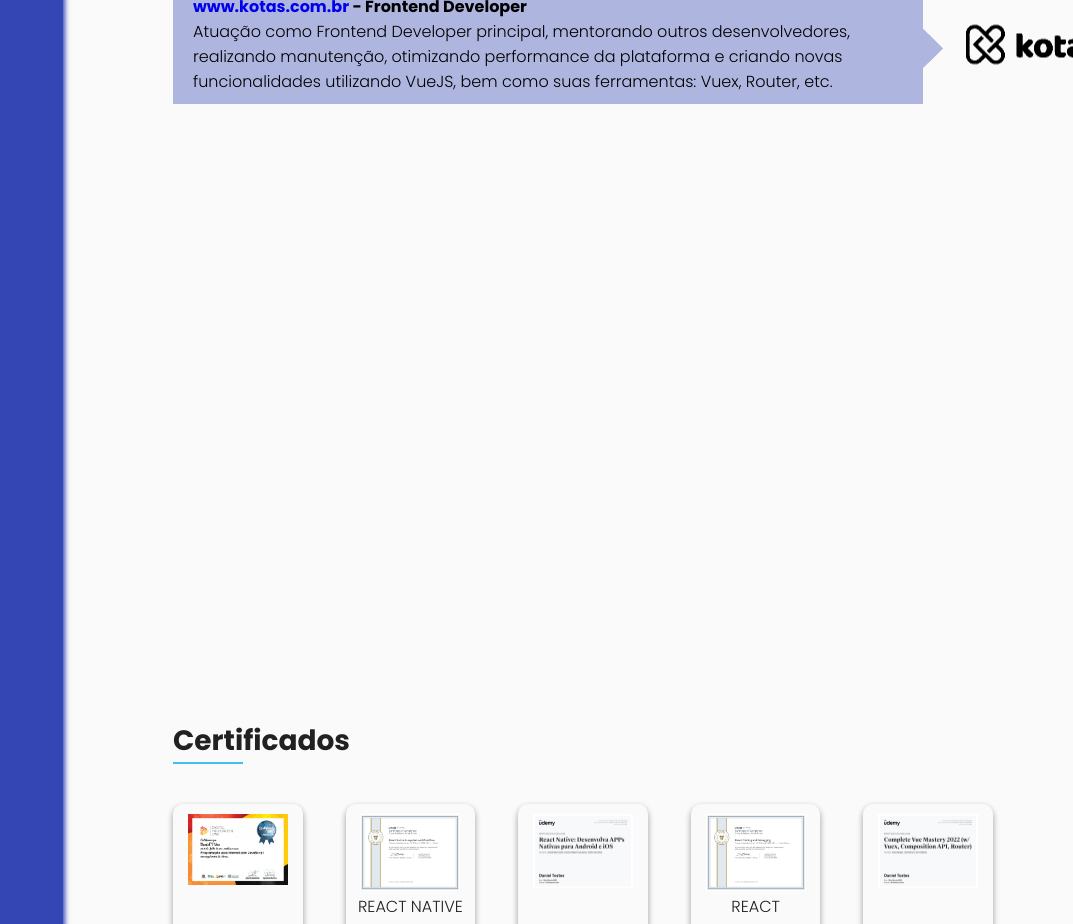
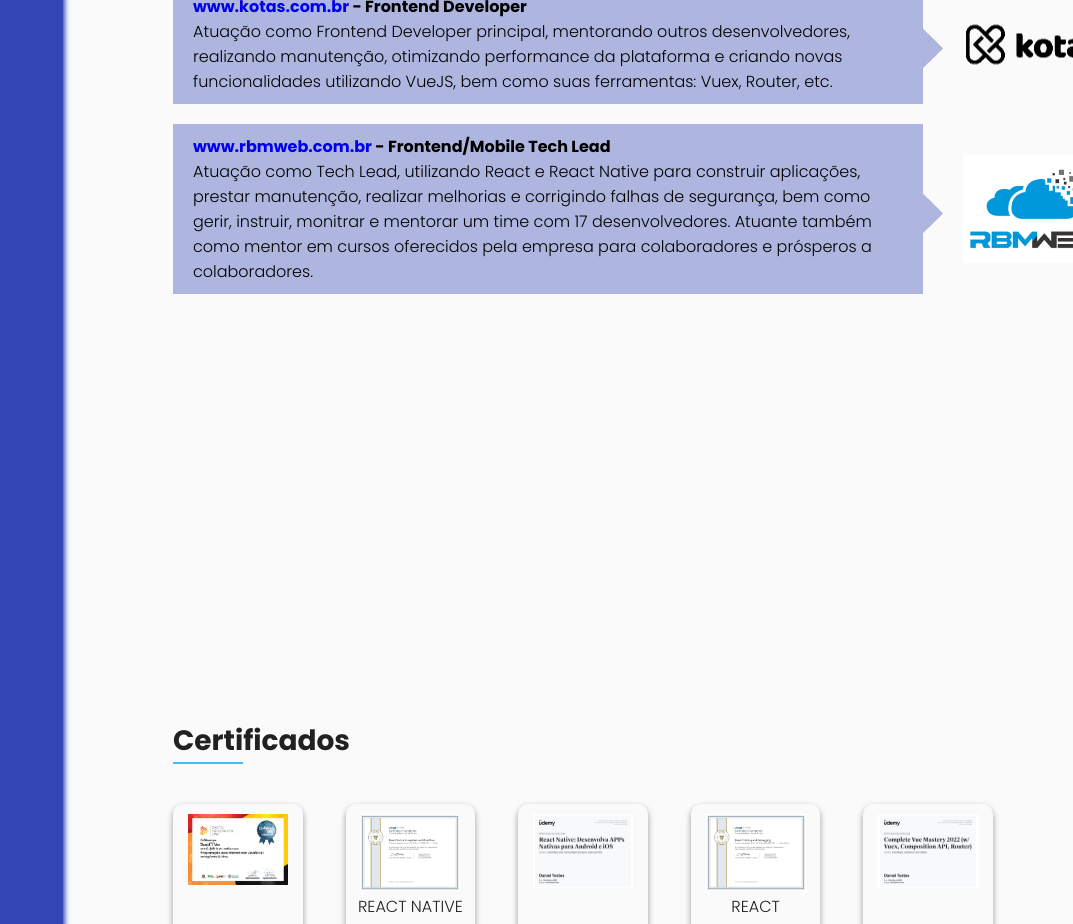
Before and after one commit to danieltvaz/danieltvaz.github.io, a React (Create React App) app: page / in a window 1280 px wide. Shown: the part 2520-3444 px from the top of the page, without its empty margins (207-1280 px from the left). Built offline with nearby package versions, Linux system fonts and the light colour scheme.

Commit message:
feat: new experience

```diff
--- a/src/components/SectionTitle.jsx
+++ b/src/components/SectionTitle.jsx
@@ -17,3 +17,5 @@ export default function SectionTitle({ children }) {
     </Wrapper>
   );
 }
+
+//css in js
--- a/src/pages/Experience.jsx
+++ b/src/pages/Experience.jsx
@@ -1,7 +1,8 @@
+import InformativeBaloon from "../components/InformativeBaloon";
 import Section from "../components/Section";
 import SectionTitle from "../components/SectionTitle";
 import kotasLogo from "../assets/experience/kotas.png";
-import InformativeBaloon from "../components/InformativeBaloon";
+import rbmwebLogo from "../assets/experience/rbmweb.jpg";
 
 const experienceData = [
   {
@@ -9,6 +10,12 @@ const experienceData = [
     icon: kotasLogo,
     text: "Atuação como Frontend Developer principal, mentorando outros desenvolvedores, realizando manutenção, otimizando performance da plataforma e criando novas funcionalidades utilizando VueJS, bem como suas ferramentas: Vuex, Router, etc.",
     title: "Frontend Developer",
+  },
+  {
+    name: "www.rbmweb.com.br",
+    icon: rbmwebLogo,
+    text: "Atuação como Tech Lead, utilizando React e React Native para construir aplicações, prestar manutenção, realizar melhorias e corrigindo falhas de segurança, bem como gerir, instruir, monitrar e mentorar um time com 17 desenvolvedores. Atuante também como mentor em cursos oferecidos pela empresa para colaboradores e prósperos a colaboradores.",
+    title: "Frontend/Mobile Tech Lead",
   },
 ];
 
```
Also changed, not shown: src/assets/experience/rbmweb.jpg (added).
